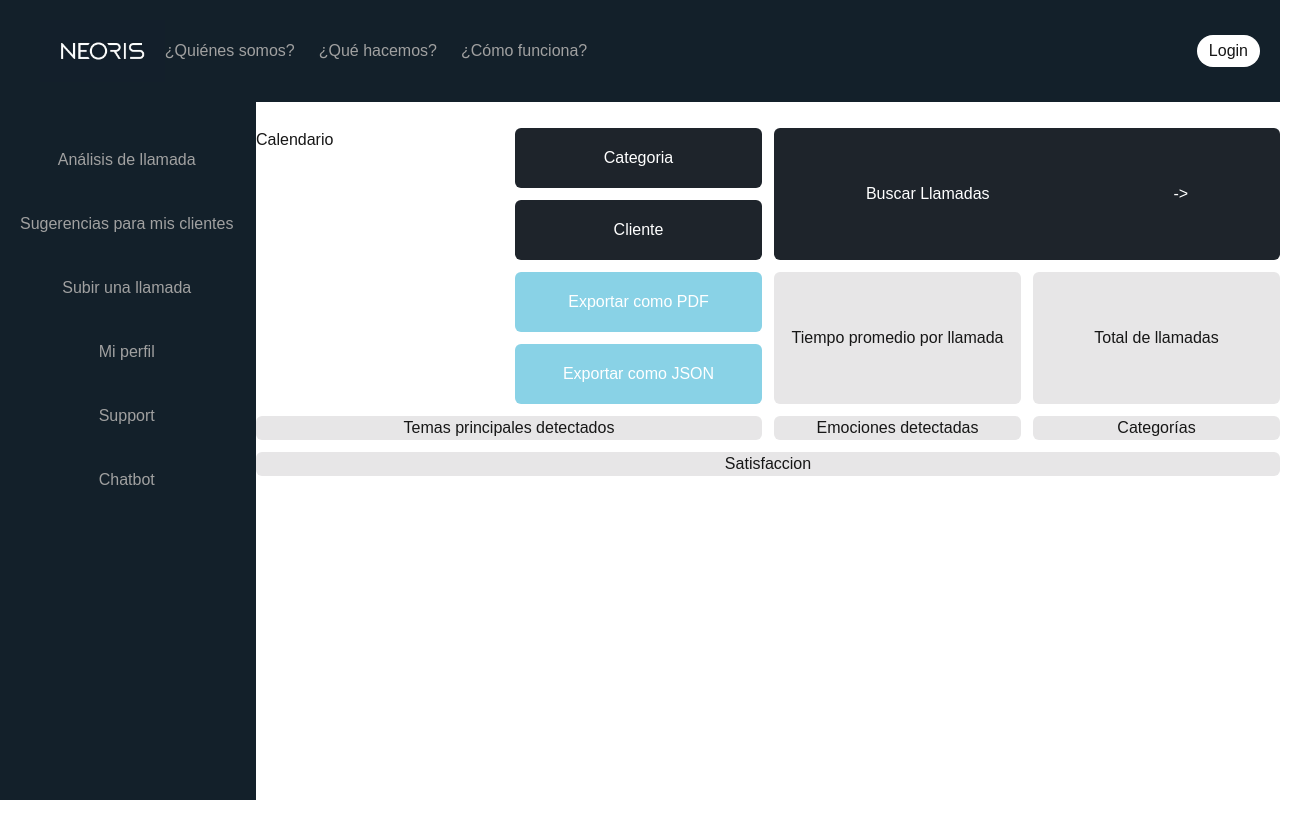
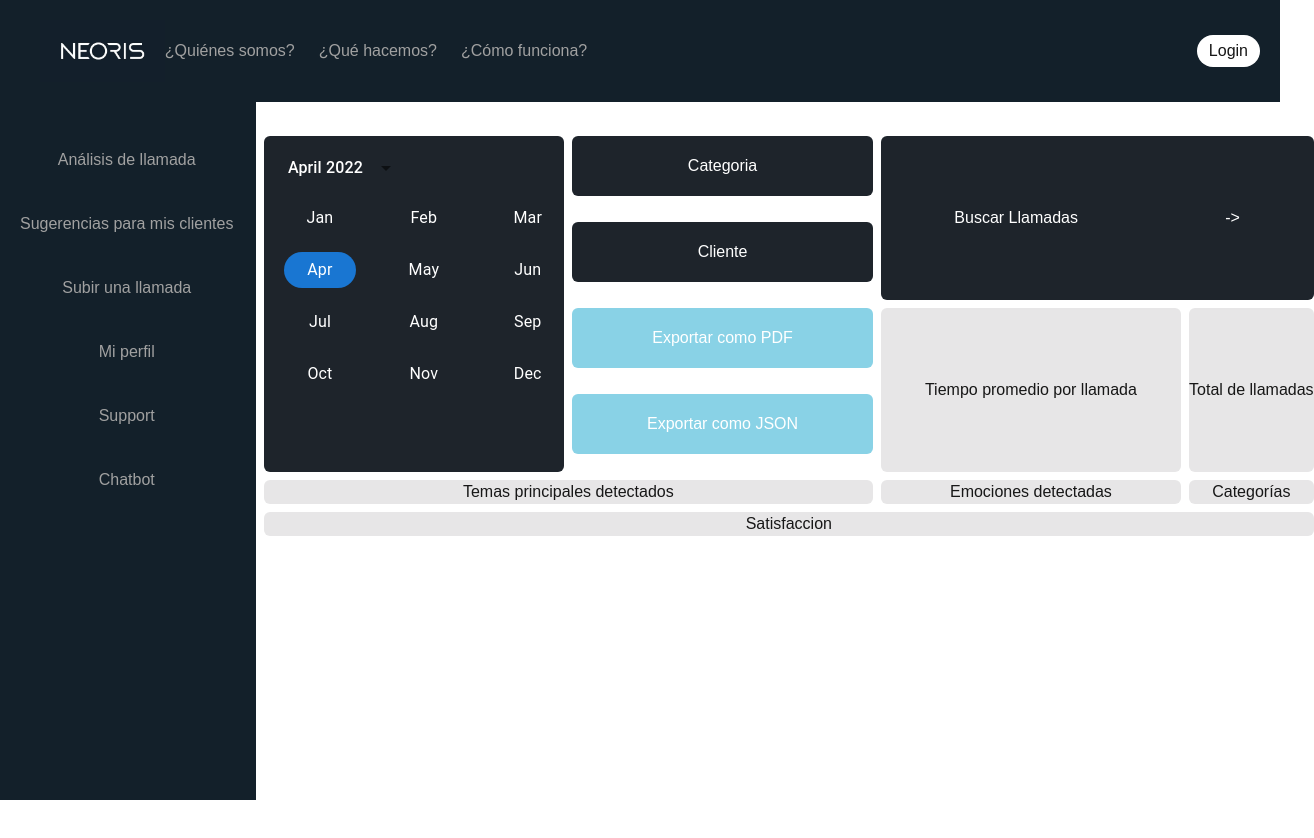
Before and after one commit to Fuerza-Leona/callsight, a Next.js app: page /analisis in a window 1280 px wide. Shown: the top 838 px of the page, 1314 px wide, since content can reach past the window. Built offline with nearby package versions, Linux system fonts and the light colour scheme.

Commit message:
Calendar and Packages

```diff
--- a/package.json
+++ b/package.json
@@ -15,6 +15,7 @@
     "@mui/x-date-pickers": "^7.27.3",
     "@tailwindcss/postcss": "^4.0.12",
     "axios": "^1.8.3",
+    "dayjs": "^1.11.13",
     "next": "15.2.0",
     "react": "^19.0.0",
     "react-dom": "^19.0.0",
--- a/src/app/analisis/page.tsx
+++ b/src/app/analisis/page.tsx
@@ -1,10 +1,19 @@
-
+"use client";
+import { DateCalendar, LocalizationProvider } from "@mui/x-date-pickers";
+import { AdapterDayjs } from "@mui/x-date-pickers/AdapterDayjs";
+import dayjs from "dayjs";
 
 export default function Home() {
     return (
-        <div className="relative left-64 top-32 w-4/5 min-h-screen grid grid-cols-4 gap-3 auto-rows-min">
-            <div className="row-span-4">
-                <p>Calendario</p>
+        <div className="relative left-64 top-32 w-82/100 min-h-screen grid grid-cols-3 gap-2 auto-rows-min m-2">
+            <div className="row-span-4 text-white bg-[#1E242B] rounded-md">
+                <LocalizationProvider dateAdapter={AdapterDayjs}>
+                    <DateCalendar
+                        defaultValue={dayjs("2022-04-17")}
+                        views={["month", "year"]}
+                        openTo="month"
+                    />
+                </LocalizationProvider>
             </div>
             <div className="">
                 <button className="bg-[#1E242B] text-[#FFFFFF] rounded-md h-15 w-full">
@@ -51,5 +60,5 @@ export default function Home() {
                 <p>Satisfaccion</p>
             </div>
         </div>
-    )
+    );
 }
```
Also changed, not shown: 1 other file (tests, documents, lock files or other folders).
